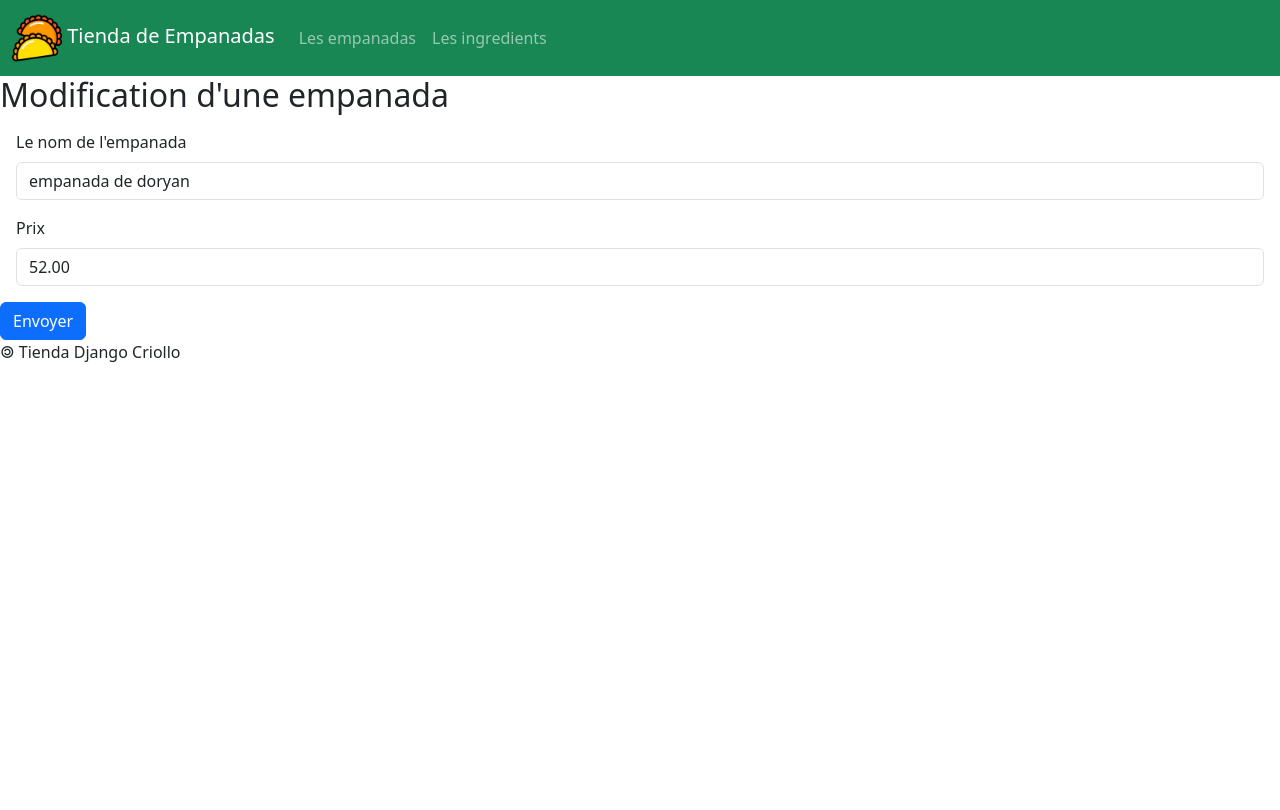
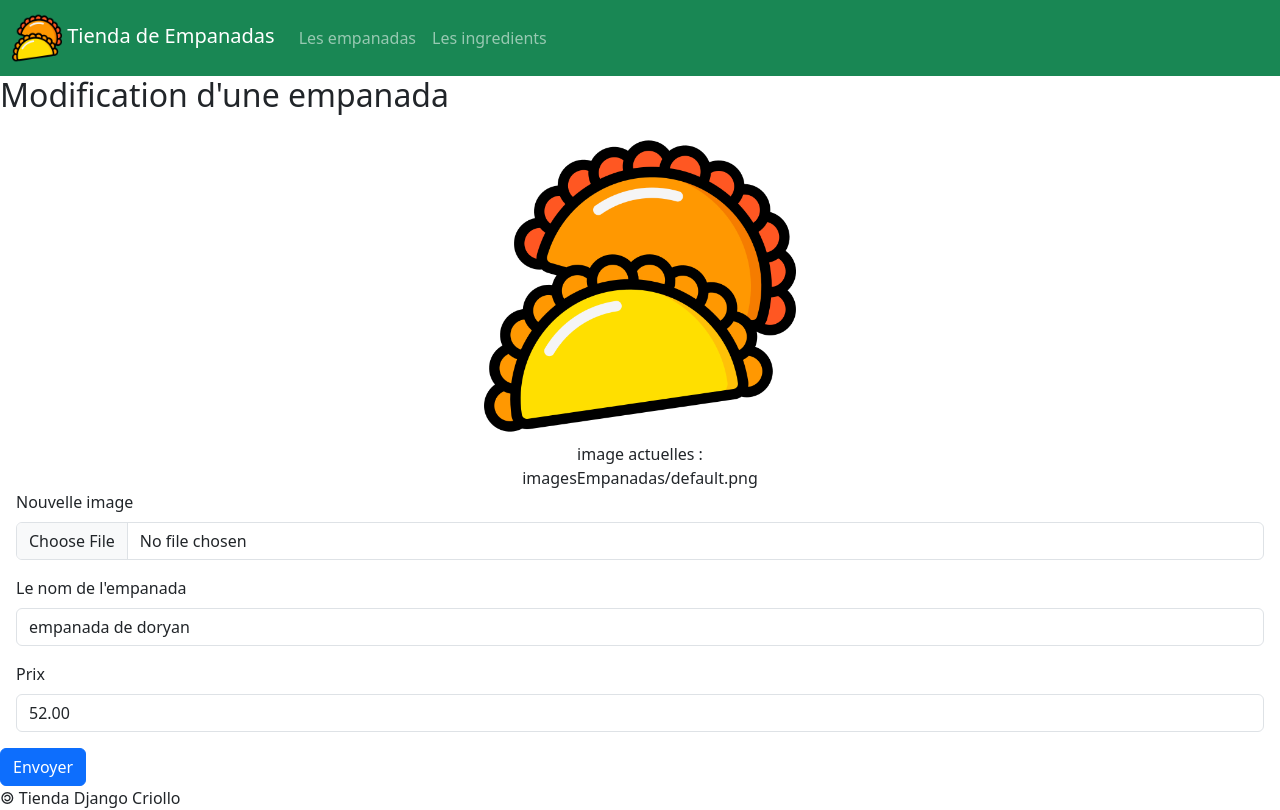
Before and after one commit to LePeruvienn/empanadas, a Django app: page /empanadas/2/update/ in a window 1280 px wide. Before the commit the page ends 362 px from the top, so only its background shows below. Run offline with Django 4.2, Linux system fonts and the light colour scheme; data comes from the database, SQL or seed files in the repository; both versions use the stored data as it was after the commit.

Commit message:
Halo hermano ! Ese es el push finale de la application

```diff
--- a/tienda/empanadas/templates/empanadas/formulaireModificationEmpanada.html
+++ b/tienda/empanadas/templates/empanadas/formulaireModificationEmpanada.html
@@ -5,8 +5,29 @@
 {% block main %}
 <h2> Modification d'une empanada </h2>
 
-<form action="/empanadas/{{empanada.idEmpanada}}/updated/" method="post">
+<form action="/empanadas/{{empanada.idEmpanada}}/updated/" method="post" enctype="multipart/form-data">
 	{% csrf_token %}
+	<div class="m-3">
+		<figure class="w-25 text-center m-auto">
+			<img src="{{MEDIA_URL}}{{empanada.image}}" class="img-fluid"/>
+			<figcaption>
+				image actuelles : {{empanada.image}}
+			</figcaption>
+		</figure>
+		<label
+			for="id_image"
+			class="form-label"
+		>
+			Nouvelle image
+		</label>
+		<input
+			id="id_image"
+			name="image"
+			type="file"
+			accept="image/*"
+			class="form-control"
+		/>
+	</div>
 	<div class="m-3">
 		<label
 			for="id_nomEmpanada"
--- a/tienda/empanadas/views.py
+++ b/tienda/empanadas/views.py
@@ -146,12 +146,14 @@ def afficherFormulaireModificationEmpanada(request, empanada_id):
 
 def modifierEmpanada(request, empanada_id):
     empd = Empanada.objects.get( idEmpanada = empanada_id )
-    form = EmpanadaForm(request.POST, instance = empd)
+    form = EmpanadaForm(request.POST, request.FILES, instance = empd)
     if form.is_valid():
         nomEmpd = form.cleaned_data['nomEmpanada']
         prixEmpd = form.cleaned_data['prix']
         empd.nomEmpanada = nomEmpd
         empd.prix = prixEmpd
+        if 'image' in request.FILES:
+            empd.image = request.FILES['image']
         empd.save()
         return empanadas(request)
     else:
```
Also changed, not shown: tienda/db.sqlite3, tienda/images/imagesEmpanadas/evobattle-player-0-hat-0-1.png (added), tienda/images/imagesEmpanadas/evobattle-player-1-hat-0-1.png (added), tienda/images/imagesEmpanadas/evobattle-player-1-right-foot-0.png (added), tienda/images/imagesEmpanadas/evobattle-player-1-right-foot-0_IWKtgPg.png (added).
